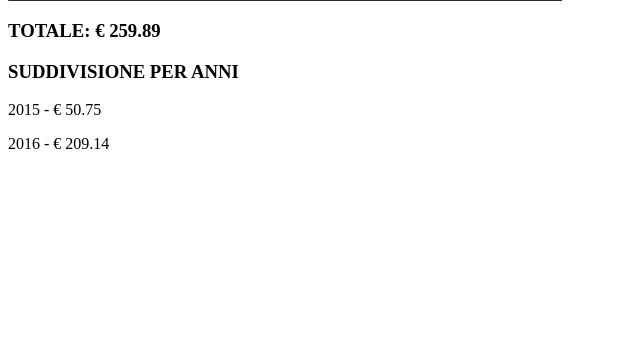
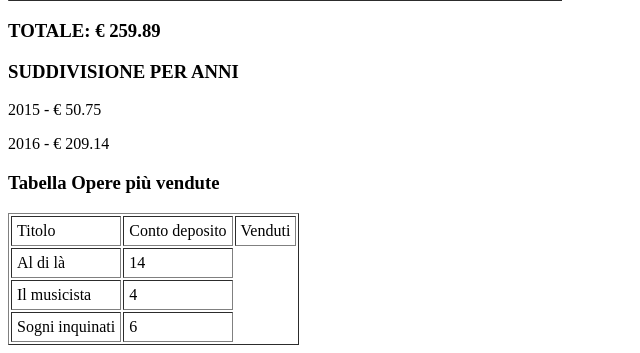
Before and after one commit to archistico/Gestione-Documenti, a PHP site: page /index.php in a window 1280 px wide. Shown: the part 1331-1684 px from the top of the page, without its empty margins (0-640 px from the left). Before the commit the page ends 1480 px from the top, so only its background shows below. Run offline with PHP 8.4, Linux system fonts and the light colour scheme; data comes from the database, SQL or seed files in the repository.

Commit message:
Conteggio Venduto
Da fare anche quello in deposito sulla stessa tabella

```diff
--- a/Utilita.php
+++ b/Utilita.php
@@ -172,3 +172,38 @@ function GetTabellaDistribuzioneDettaglioTotale() {
         print 'Exception : ' . $e->getMessage();
     }
 }
+
+function GetTabellaOperePiuVendute() {
+    try {
+
+        //open the database
+        $db = new PDO('sqlite:helpbook.sqlite');
+
+        //now output the data to a simple html table...
+        print "<h3>Tabella Opere più vendute</h3>";
+        print "<table border=1 cellpadding=5>";
+        print "<tr><td>Titolo</td><td>Conto deposito</td><td>Venduti</td></tr>";
+        $venduto =  $db->query('SELECT Opera.Titolo, SUM(quantita) AS venduto  FROM Distribuzione, DistribuzioneDettaglio, Opera WHERE Opera.Id=DistribuzioneDettaglio.fkOpera AND Distribuzione.Id=DistribuzioneDettaglio.fkDistribuzione AND (Distribuzione.Tipologia = 1 OR Distribuzione.Tipologia = 3) GROUP BY Opera.Titolo ORDER BY Opera.Titolo ASC');
+        $deposito = $db->query('SELECT Opera.Titolo, SUM(quantita) AS deposito FROM Distribuzione, DistribuzioneDettaglio, Opera WHERE Opera.Id=DistribuzioneDettaglio.fkOpera AND Distribuzione.Id=DistribuzioneDettaglio.fkDistribuzione AND Distribuzione.Tipologia = 2 GROUP BY Opera.Titolo ORDER BY Opera.Titolo ASC');
+
+        foreach ($venduto as $rowVenduto) {
+            //foreach ($deposito as $rowDeposito) {
+                //if((string)$rowVenduto['Titolo']==(string)$rowDeposito['Titolo']) {
+                    print "<td>" . $rowVenduto['Titolo'] . "</td>";
+                    print "<td>" . $rowVenduto['venduto'] . "</td>";
+                    //print "<td>" . $rowDeposito['deposito'] . "</td>";
+                //}
+                print "</tr>";
+            //}
+        }
+
+        print "</table>";
+
+        // close the database connection
+
+        $db = NULL;
+    } catch (PDOException $e) {
+
+        print 'Exception : ' . $e->getMessage();
+    }
+}
--- a/index.php
+++ b/index.php
@@ -41,6 +41,7 @@ $disdet = new DistribuzioneDettaglio($dis->GetIDbyDistribuzione(Tipologia::Fattu
 GetTabellaDistribuzione();
 GetTabellaOpere();
 GetTabellaDistribuzioneDettaglioTotale();
+GetTabellaOperePiuVendute()
 
 ?>
     </body>
```
